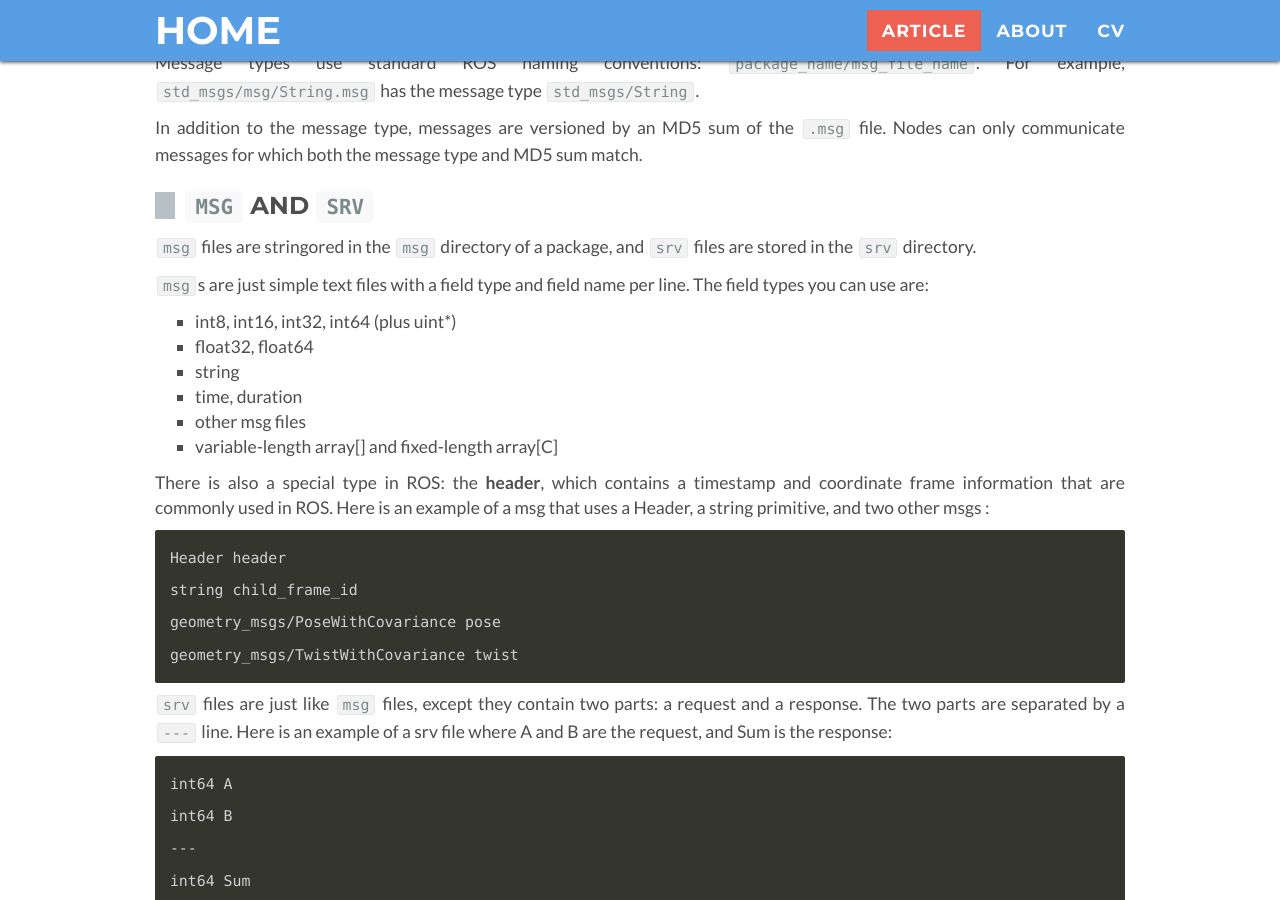
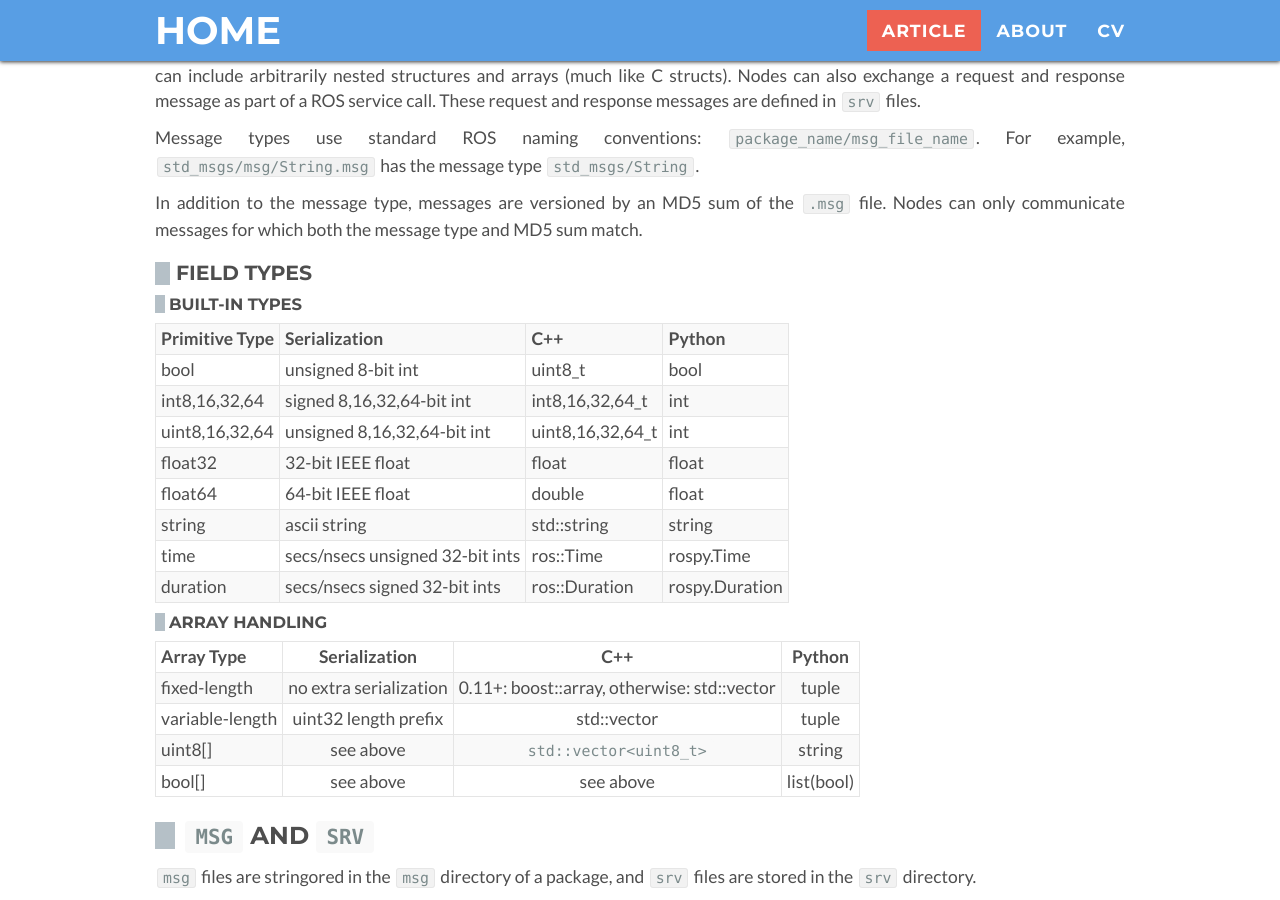
Before and after one commit to alecive/alecive.github.io, a Jekyll site: the page built from _posts/2015-11-12-ROS-naive-installation.md, in a window 1280 px wide and 900 px high, scrolled down 8574 px. Built offline with Jekyll 4.4.1, drawn with Linux system fonts in a browser that asks for light colours; some web fonts are replaced; some of the changed text lies outside the part shown.

Commit message:
Updated the ros page.

```diff
--- a/_posts/2015-11-12-ROS-naive-installation.md
+++ b/_posts/2015-11-12-ROS-naive-installation.md
@@ -307,6 +307,32 @@ Message types use standard ROS naming conventions: `package_name/msg_file_name`.
 
 In addition to the message type, messages are versioned by an MD5 sum of the `.msg` file. Nodes can only communicate messages for which both the message type and MD5 sum match.
 
+### Field types
+
+#### built-in types
+
+| **Primitive Type**  | **Serialization**                 | **C++**           | **Python**      |
+|     bool            | unsigned 8-bit int                | uint8_t           | bool            |
+|     int8,16,32,64   | signed 8,16,32,64-bit int         | int8,16,32,64_t   | int             |
+|    uint8,16,32,64   | unsigned 8,16,32,64-bit int       | uint8,16,32,64_t  | int             |
+|     float32         | 32-bit IEEE float                 | float             | float           |
+|     float64         | 64-bit IEEE float                 | double            | float           |
+|     string          | ascii string                      | std::string       | string          |
+|     time            | secs/nsecs unsigned 32-bit ints   | ros::Time         | rospy.Time      |
+|     duration        | secs/nsecs  signed 32-bit ints    | ros::Duration     | rospy.Duration  |
+
+#### Array Handling
+
+|-------------------+-------------------------+-----------------------------------------------+-------------|
+| **Array Type**    | **Serialization**       | **C++**                                       | **Python**  |
+|:------------------|:-----------------------:|:---------------------------------------------:|:-----------:|
+| fixed-length      | no extra serialization  | 0.11+: boost::array, otherwise: std::vector   | tuple       |
+| variable-length   | uint32 length prefix    | std::vector                                   | tuple       |
+|-------------------+-------------------------+-----------------------------------------------+-------------|
+| uint8[]           | see above               | `std::vector<uint8_t>`                        | string      |
+| bool[]            | see above               | see above                                     | list(bool)  |
+|-------------------+-------------------------+-----------------------------------------------+-------------|
+
 ## `msg` and `srv`
 
 `msg` files are stringored in the `msg` directory of a package, and `srv` files are stored in the `srv` directory.
```
